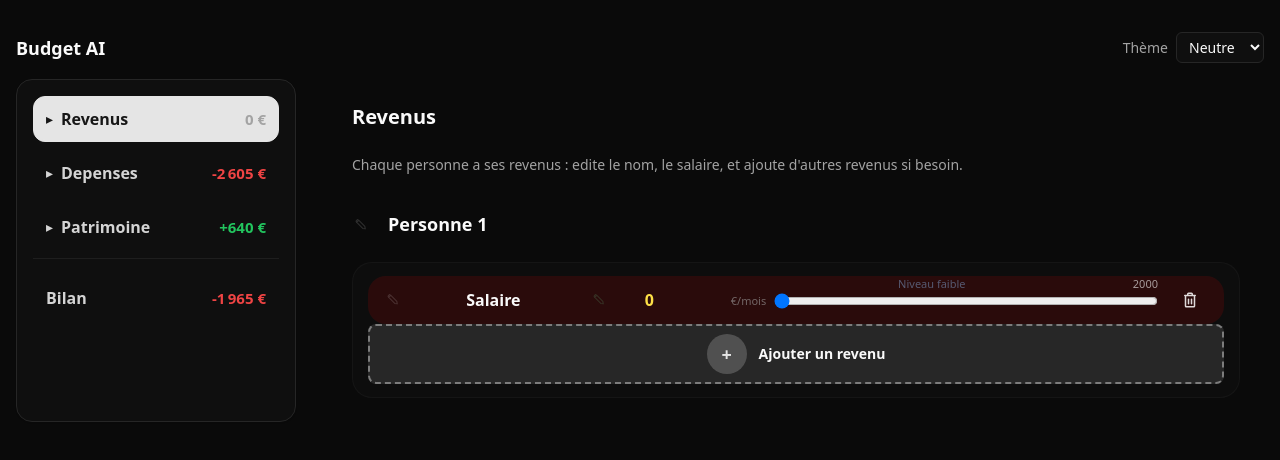
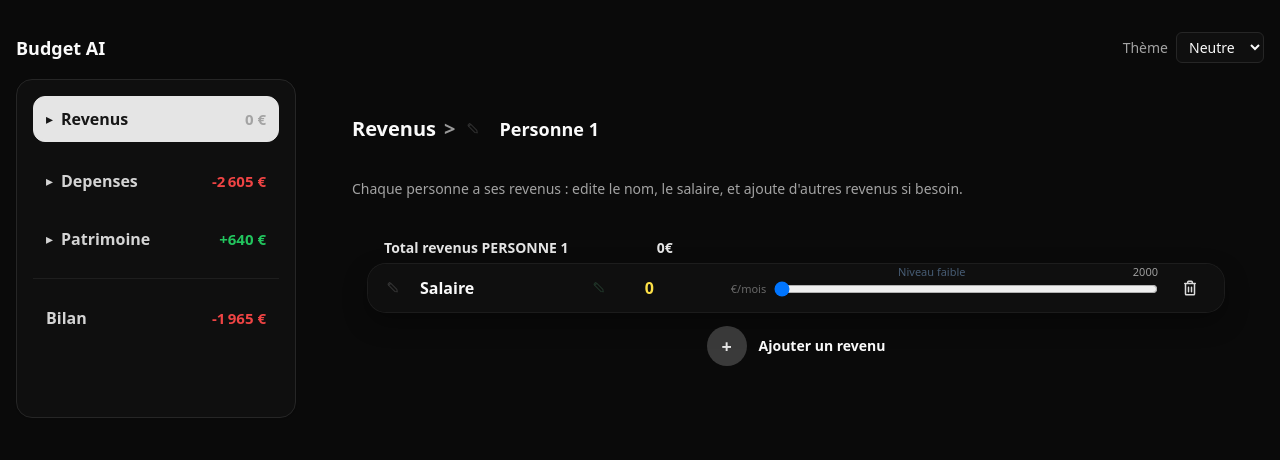
Before and after one commit to Samuel-BAHIA/Budget-FullStack, a Next.js app in the folder apps/frontend/: page / in a window 1280 px wide. Shown: the top 460 px of the page. Built offline with nearby package versions, Linux system fonts and the light colour scheme.

Commit message:
Auto-commit (new-design): 2026-01-10 19:51:48

```diff
--- a/apps/frontend/app/MainTabs.tsx
+++ b/apps/frontend/app/MainTabs.tsx
@@ -1,6 +1,6 @@
 "use client";
 
-import React, { useMemo, useState } from "react";
+import React, { useMemo, useState, type ReactNode } from "react";
 import { RevenusTab, type Person } from "./tabs/RevenusTab";
 import { DepensesVariablesTab } from "./tabs/DepensesVariablesTab";
 import { DepensesFixesTab } from "./tabs/DepensesFixesTab";
@@ -59,6 +59,19 @@ const defaultProperty = (id: number): AppartementData => ({
 });
 
 export function MainTabs() {
+  const Collapsible = ({ open, children }: { open: boolean; children: ReactNode }) => (
+    <div
+      style={{
+        maxHeight: open ? 1200 : 0,
+        opacity: open ? 1 : 0,
+        overflow: "hidden",
+        transition: "max-height 420ms ease, opacity 260ms ease",
+        pointerEvents: open ? "auto" : "none",
+      }}
+    >
+      <div style={{ paddingTop: open ? 6 : 0 }}>{children}</div>
+    </div>
+  );
   const { totals } = useBudget();
   const { theme, setTheme, themes } = useTheme();
   const [activeTab, setActiveTab] = useState<MainTabId>("revenus");
@@ -179,14 +192,21 @@ export function MainTabs() {
     const totalFontWeight = level === 0 ? 800 : level === 1 ? 700 : 600;
     const totalColor = (value?: number) => {
       if (typeof value !== "number") return labelColor;
-      const base = amountColor(value);
-      if (!isChild) return base;
-      return `color-mix(in srgb, ${base} 55%, var(--theme-textSecondary))`;
+      if (!isChild) return amountColor(value);
+      return "color-mix(in srgb, var(--theme-tabActiveBg) 35%, var(--theme-textSecondary))";
     };
     return (
-      <button
-        type="button"
+      <div
+        role="button"
+        tabIndex={0}
+        aria-pressed={active}
         onClick={onClick}
+        onKeyDown={(event) => {
+          if (event.key === "Enter" || event.key === " ") {
+            event.preventDefault();
+            onClick();
+          }
+        }}
         className="w-full rounded-xl border text-left transition flex items-center justify-between gap-3"
         style={{
           padding: "10px 12px",
@@ -247,7 +267,7 @@ export function MainTabs() {
             {formatMontant(total)}
           </span>
         )}
-      </button>
+      </div>
     );
   };
 
@@ -536,7 +556,7 @@ export function MainTabs() {
                 caret: showRevenusChildren ? "open" : "closed",
               })}
 
-              {activeTab === "revenus" && showRevenusChildren && (
+              <Collapsible open={activeTab === "revenus" && showRevenusChildren}>
                 <div className="ml-1 border-l pl-3 space-y-1" style={{ borderColor: "var(--theme-border)" }}>
                   {revenusPersons.map((person) => (
                     <React.Fragment key={person.id}>
@@ -568,7 +588,7 @@ export function MainTabs() {
                     + Ajouter
                   </button>
                 </div>
-              )}
+              </Collapsible>
 
               <div className="flex flex-col gap-1">
                 {renderNavButton({
@@ -579,7 +599,7 @@ export function MainTabs() {
                   caret: showDepensesChildren ? "open" : "closed",
                 })}
 
-                {activeTab === "depenses" && showDepensesChildren && (
+                <Collapsible open={activeTab === "depenses" && showDepensesChildren}>
                   <div className="ml-1 border-l pl-3 space-y-1" style={{ borderColor: "var(--theme-border)" }}>
                     {renderNavButton({
                       label: "Variables",
@@ -590,7 +610,7 @@ export function MainTabs() {
                       level: 1,
                     })}
 
-                    {showVariablesChildren && (
+                    <Collapsible open={showVariablesChildren}>
                       <div className="ml-3 border-l pl-3 space-y-1" style={{ borderColor: "var(--theme-border)" }}>
                         {renderNavButton({
                           label: "Quotidien",
@@ -617,7 +637,7 @@ export function MainTabs() {
                           total: -variablesSectionTotals.autres,
                         })}
                       </div>
-                    )}
+                    </Collapsible>
 
                     {renderNavButton({
                       label: "Fixes",
@@ -628,7 +648,7 @@ export function MainTabs() {
                       level: 1,
                     })}
 
-                    {showFixesChildren && (
+                    <Collapsible open={showFixesChildren}>
                       <div className="ml-3 border-l pl-3 space-y-1" style={{ borderColor: "var(--theme-border)" }}>
                         {renderNavButton({
                           label: "Abonnements",
@@ -655,7 +675,7 @@ export function MainTabs() {
                           total: -fixesSectionTotals.autres,
                         })}
                       </div>
-                    )}
+                    </Collapsible>
 
                     {renderNavButton({
                       label: "Locations",
@@ -666,7 +686,7 @@ export function MainTabs() {
                       level: 1,
                     })}
 
-                    {showLocationsChildren && (
+                    <Collapsible open={showLocationsChildren}>
                       <div className="ml-3 border-l pl-3 space-y-1" style={{ borderColor: "var(--theme-border)" }}>
                         {locations.map((loc) => (
                           <React.Fragment key={loc.id}>
@@ -703,9 +723,9 @@ export function MainTabs() {
                           + Ajouter une location
                         </button>
                       </div>
-                    )}
+                    </Collapsible>
                   </div>
-                )}
+                </Collapsible>
               </div>
 
               {renderNavButton({
@@ -716,7 +736,7 @@ export function MainTabs() {
                 caret: showPatrimoineChildren ? "open" : "closed",
               })}
 
-              {activeTab === "patrimoine" && showPatrimoineChildren && (
+              <Collapsible open={activeTab === "patrimoine" && showPatrimoineChildren}>
                 <div className="ml-1 border-l pl-3 space-y-1" style={{ borderColor: "var(--theme-border)" }}>
                   {patrimoine.map((prop) => (
                     <React.Fragment key={prop.id}>
@@ -748,7 +768,7 @@ export function MainTabs() {
                     + Ajouter une propriete
                   </button>
                 </div>
-              )}
+              </Collapsible>
 
               <div
                 className="mb-2 h-px w-full"
--- a/apps/frontend/app/components/EditableSliderRow.tsx
+++ b/apps/frontend/app/components/EditableSliderRow.tsx
@@ -39,8 +39,8 @@ const CheckIcon = () => (
 export const sliderGroupStyle: CSSProperties = {
   borderRadius: 20,
   padding: "14px 16px",
-  background: "color-mix(in srgb, var(--theme-bgCard) 70%, transparent)",
-  boxShadow: "inset 0 0 0 1px color-mix(in srgb, var(--theme-border) 35%, transparent)",
+  background: "transparent",
+  boxShadow: "none",
   display: "flex",
   flexDirection: "column",
   gap: 0,
@@ -288,9 +288,9 @@ const styles: Record<string, CSSProperties> = {
     alignItems: "stretch",
     padding: "0 16px",
     borderRadius: 18,
-    background: "rgba(255, 0, 0, 0.12)",
+    background: "var(--theme-bgCard)",
     border: "none",
-    boxShadow: "none",
+    boxShadow: "0 0 0 1px color-mix(in srgb, var(--theme-border) 70%, transparent), 0 10px 24px rgba(0,0,0,0.35)",
   },
   left: {
     flex: "0 1 clamp(240px, 26vw, 360px)",
@@ -342,6 +342,7 @@ const styles: Record<string, CSSProperties> = {
     textOverflow: "ellipsis",
     flex: 1,
     minWidth: 0,
+    textAlign: "left",
   },
   labelText: {
     fontWeight: 600,
@@ -351,7 +352,7 @@ const styles: Record<string, CSSProperties> = {
     flex: 1,
     minWidth: 0,
     padding: "10px 12px",
-    textAlign: "center",
+    textAlign: "left",
     color: "var(--theme-text)",
   },
   labelTextHover: {
@@ -362,7 +363,7 @@ const styles: Record<string, CSSProperties> = {
     flex: 1,
     minWidth: 0,
     padding: "10px 12px",
-    textAlign: "center",
+    textAlign: "left",
     color: "#FDE047",
   },
   pencil: {
@@ -463,7 +464,7 @@ const styles: Record<string, CSSProperties> = {
     color: "#7CFFB0",
     outline: "none",
     width: "100%",
-    textAlign: "center",
+    textAlign: "left",
     boxShadow: "none",
   },
   labelEditPencil: {
--- a/apps/frontend/app/globals.css
+++ b/apps/frontend/app/globals.css
@@ -56,11 +56,7 @@ a {
   width: 100%;
   height: 8px;
   border-radius: 999px;
-  background: linear-gradient(
-    90deg,
-    var(--theme-tabActiveBg) var(--slider-progress, 0%),
-    var(--theme-border) var(--slider-progress, 0%)
-  );
+  background: transparent;
   box-shadow: inset 0 0 0 1px color-mix(in srgb, var(--theme-border) 70%, transparent);
   transition: background 0.2s ease, box-shadow 0.2s ease;
 }
--- a/apps/frontend/app/tabs/DepensesFixesTab.tsx
+++ b/apps/frontend/app/tabs/DepensesFixesTab.tsx
@@ -77,12 +77,43 @@ export function DepensesFixesTab({ activeSection, onSectionTotalsChange }: Props
   }, [abonnements, voiture, autres, updateTotal, onSectionTotalsChange]);
 
   const renderSection = (title: string, section: SectionKey, items: Expense[]) => {
+    const totalSection = items.reduce((sum, item) => sum + item.montant, 0);
+    const totalLabel = section === "voiture" ? "TOTAL VOITURE :" : `TOTAL ${title.toUpperCase()} :`;
     return (
       <div className="space-y-3">
-        <div className="flex items-center gap-3">
-          <h3 className="text-lg font-semibold">{title}</h3>
-        </div>
         <div style={sliderGroupStyle}>
+          <div
+            style={{
+              display: "grid",
+              gridTemplateColumns: "clamp(240px, 26vw, 360px) 1fr auto",
+              alignItems: "center",
+              padding: "0 16px",
+              fontSize: 14,
+              color: "var(--theme-tabActiveBg)",
+              columnGap: 14,
+              marginBottom: 6,
+            }}
+          >
+            <div style={{ display: "flex", alignItems: "center", gap: 10 }}>
+              <span style={{ fontWeight: 700, flex: 1 }}>{totalLabel}</span>
+              <div
+                style={{
+                  position: "relative",
+                  display: "flex",
+                  alignItems: "center",
+                  justifyContent: "center",
+                  width: 104,
+                }}
+              >
+                <span aria-hidden style={{ position: "absolute", left: 0, width: 16, height: 16 }} />
+                <span style={{ textAlign: "center", fontWeight: 700 }}>
+                  {totalSection.toLocaleString("fr-FR")}€
+                </span>
+              </div>
+            </div>
+            <div />
+            <div />
+          </div>
           {items.map((item) => {
             const absValue = Math.max(0, Math.abs(item.montant));
             const maxValue = Math.max(2000, Math.ceil(absValue * 1.5));
@@ -104,11 +135,13 @@ export function DepensesFixesTab({ activeSection, onSectionTotalsChange }: Props
           })}
           <button
             onClick={() => handleAdd(section)}
-            className="flex items-center gap-3 rounded-lg border-2 border-dashed px-3 py-2 w-full justify-center text-sm font-semibold transition hover:border-[var(--theme-borderLight)] hover:bg-[var(--theme-bgHover)]"
+            className="flex items-center gap-3 w-full justify-center text-sm font-semibold transition hover:bg-[var(--theme-bgHover)]"
             style={{
-              borderColor: "color-mix(in srgb, var(--theme-tabActiveBg) 45%, var(--theme-border))",
+              borderRadius: 18,
+              padding: "14px 16px",
+              border: "none",
               color: "var(--theme-text)",
-              backgroundColor: "color-mix(in srgb, var(--theme-tabActiveBg) 12%, transparent)",
+              backgroundColor: "transparent",
             }}
           >
             <span
@@ -135,7 +168,24 @@ export function DepensesFixesTab({ activeSection, onSectionTotalsChange }: Props
 
   return (
     <div className="space-y-6">
-      <h2 className="text-xl font-semibold">Depenses fixes</h2>
+      <h2 className="text-xl font-semibold">
+        {(() => {
+          const activeLabel = sectionsToRender.length === 1 ? sectionsToRender[0].title : null;
+          return (
+            <span className="flex items-center gap-2">
+              <span>Depenses</span>
+              <span style={{ opacity: 0.6 }}>{">"}</span>
+              <span>Fixes</span>
+              {activeLabel && (
+                <>
+                  <span style={{ opacity: 0.6 }}>{">"}</span>
+                  <span>{activeLabel}</span>
+                </>
+              )}
+            </span>
+          );
+        })()}
+      </h2>
       <p
         className="mt-2"
         style={{ color: "var(--theme-textSecondary)" }}
--- a/apps/frontend/app/tabs/DepensesVariablesTab.tsx
+++ b/apps/frontend/app/tabs/DepensesVariablesTab.tsx
@@ -73,12 +73,43 @@ export function DepensesVariablesTab({ activeSection, onSectionTotalsChange }: P
   }, [quotidien, voitures, autres, updateTotal, onSectionTotalsChange]);
 
   const renderSection = (title: string, section: SectionKey, items: Expense[], setterLabel: string) => {
+    const totalSection = items.reduce((sum, item) => sum + item.montant, 0);
+    const totalLabel = section === "voitures" ? "TOTAL VOITURE :" : `TOTAL ${title.toUpperCase()} :`;
     return (
       <div className="space-y-3">
-        <div className="flex items-center gap-3">
-          <h3 className="text-lg font-semibold">{title}</h3>
-        </div>
         <div style={sliderGroupStyle}>
+          <div
+            style={{
+              display: "grid",
+              gridTemplateColumns: "clamp(240px, 26vw, 360px) 1fr auto",
+              alignItems: "center",
+              padding: "0 16px",
+              fontSize: 14,
+              color: "var(--theme-tabActiveBg)",
+              columnGap: 14,
+              marginBottom: 6,
+            }}
+          >
+            <div style={{ display: "flex", alignItems: "center", gap: 10 }}>
+              <span style={{ fontWeight: 700, flex: 1 }}>{totalLabel}</span>
+              <div
+                style={{
+                  position: "relative",
+                  display: "flex",
+                  alignItems: "center",
+                  justifyContent: "center",
+                  width: 104,
+                }}
+              >
+                <span aria-hidden style={{ position: "absolute", left: 0, width: 16, height: 16 }} />
+                <span style={{ textAlign: "center", fontWeight: 700 }}>
+                  {totalSection.toLocaleString("fr-FR")}€
+                </span>
+              </div>
+            </div>
+            <div />
+            <div />
+          </div>
           {items.map((item) => {
             const absValue = Math.max(0, Math.abs(item.montant));
             const maxValue = Math.max(2000, Math.ceil(absValue * 1.5));
@@ -100,11 +131,13 @@ export function DepensesVariablesTab({ activeSection, onSectionTotalsChange }: P
           })}
           <button
             onClick={() => handleAdd(section)}
-            className="flex items-center gap-3 rounded-lg border-2 border-dashed px-3 py-2 w-full justify-center text-sm font-semibold transition hover:border-[var(--theme-borderLight)] hover:bg-[var(--theme-bgHover)]"
+            className="flex items-center gap-3 w-full justify-center text-sm font-semibold transition hover:bg-[var(--theme-bgHover)]"
             style={{
-              borderColor: "color-mix(in srgb, var(--theme-tabActiveBg) 45%, var(--theme-border))",
+              borderRadius: 18,
+              padding: "14px 16px",
+              border: "none",
               color: "var(--theme-text)",
-              backgroundColor: "color-mix(in srgb, var(--theme-tabActiveBg) 12%, transparent)",
+              backgroundColor: "transparent",
             }}
             aria-label={`Ajouter ${setterLabel}`}
           >
@@ -132,7 +165,24 @@ export function DepensesVariablesTab({ activeSection, onSectionTotalsChange }: P
 
   return (
     <div className="space-y-6">
-      <h2 className="text-xl font-semibold">Depenses variables</h2>
+      <h2 className="text-xl font-semibold">
+        {(() => {
+          const activeLabel = sectionsToRender.length === 1 ? sectionsToRender[0].title : null;
+          return (
+            <span className="flex items-center gap-2">
+              <span>Depenses</span>
+              <span style={{ opacity: 0.6 }}>{">"}</span>
+              <span>Variables</span>
+              {activeLabel && (
+                <>
+                  <span style={{ opacity: 0.6 }}>{">"}</span>
+                  <span>{activeLabel}</span>
+                </>
+              )}
+            </span>
+          );
+        })()}
+      </h2>
       <p
         className="mt-2"
         style={{ color: "var(--theme-textSecondary)" }}
@@ -141,9 +191,11 @@ export function DepensesVariablesTab({ activeSection, onSectionTotalsChange }: P
       </p>
 
       <div className="mt-6 space-y-8">
-        {sectionsToRender.map((section) =>
-          renderSection(section.title, section.key, section.items, section.hint)
-        )}
+        {sectionsToRender.map((section) => (
+          <div key={section.key}>
+            {renderSection(section.title, section.key, section.items, section.hint)}
+          </div>
+        ))}
       </div>
     </div>
   );
--- a/apps/frontend/app/tabs/RevenusTab.tsx
+++ b/apps/frontend/app/tabs/RevenusTab.tsx
@@ -107,7 +107,26 @@ export function RevenusTab({ persons: externalPersons, onPersonsChange, activePe
 
   return (
     <div className="space-y-6">
-      <h2 className="text-xl font-semibold">Revenus</h2>
+      <h2 className="text-xl font-semibold">
+        {activePersonId
+          ? (() => {
+              const activePerson = persons.find((p) => p.id === activePersonId);
+              if (!activePerson) return "Revenus";
+              return (
+                <span className="flex items-center gap-2">
+                  <span>Revenus</span>
+                  <span style={{ opacity: 0.6 }}>{">"}</span>
+                  <EditableTitle
+                    value={activePerson.name}
+                    onChange={(next) => handlePersonNameChange(activePerson.id, next)}
+                    ariaLabel="Nom de la personne"
+                    width="18ch"
+                  />
+                </span>
+              );
+            })()
+          : "Revenus"}
+      </h2>
       <p
         className="mt-1 text-sm"
         style={{ color: "var(--theme-textSecondary)" }}
@@ -118,15 +137,39 @@ export function RevenusTab({ persons: externalPersons, onPersonsChange, activePe
       <div className="space-y-6">
         {(activePersonId ? persons.filter((p) => p.id === activePersonId) : persons).map((person) => (
           <div key={person.id} className="space-y-3">
-            <div className="flex items-center gap-3">
-              <EditableTitle
-                value={person.name}
-                onChange={(next) => handlePersonNameChange(person.id, next)}
-                ariaLabel="Nom de la personne"
-              />
-            </div>
-
             <div style={sliderGroupStyle}>
+              <div
+                style={{
+                  display: "grid",
+                  gridTemplateColumns: "clamp(240px, 26vw, 360px) 1fr auto",
+                  alignItems: "center",
+                  padding: "0 16px",
+                  fontSize: 14,
+                  color: "var(--theme-tabActiveBg)",
+                  columnGap: 14,
+                  marginBottom: 6,
+                }}
+              >
+                <div style={{ display: "flex", alignItems: "center", gap: 10 }}>
+                  <span style={{ fontWeight: 700, flex: 1 }}>Total revenus {person.name.toUpperCase()}</span>
+                  <div
+                    style={{
+                      position: "relative",
+                      display: "flex",
+                      alignItems: "center",
+                      justifyContent: "center",
+                      width: 104,
+                    }}
+                  >
+                    <span aria-hidden style={{ position: "absolute", left: 0, width: 16, height: 16 }} />
+                    <span style={{ textAlign: "center", fontWeight: 700 }}>
+                      {person.revenus.reduce((sum, r) => sum + r.montant, 0).toLocaleString("fr-FR")}€
+                    </span>
+                  </div>
+                </div>
+                <div />
+                <div />
+              </div>
               <div className="space-y-0">
                 {person.revenus.map((item) => {
                   const absValue = Math.max(0, Math.abs(item.montant));
@@ -150,11 +193,13 @@ export function RevenusTab({ persons: externalPersons, onPersonsChange, activePe
               </div>
               <button
                 onClick={() => handleAddRevenue(person.id)}
-                className="flex items-center gap-3 rounded-lg border-2 border-dashed px-3 py-2 w-full justify-center text-sm font-semibold transition hover:border-[var(--theme-borderLight)] hover:bg-[var(--theme-bgHover)]"
+                className="flex items-center gap-3 w-full justify-center text-sm font-semibold transition hover:bg-[var(--theme-bgHover)]"
                 style={{
-                  borderColor: "color-mix(in srgb, var(--theme-tabActiveBg) 45%, var(--theme-border))",
+                  borderRadius: 18,
+                  padding: "14px 16px",
+                  border: "none",
                   color: "var(--theme-text)",
-                  backgroundColor: "color-mix(in srgb, var(--theme-tabActiveBg) 12%, transparent)",
+                  backgroundColor: "transparent",
                 }}
               >
                 <span
```
Also changed, not shown: apps/frontend/app/tabs/AppartementsTab.tsx (+94 -4 lines).
